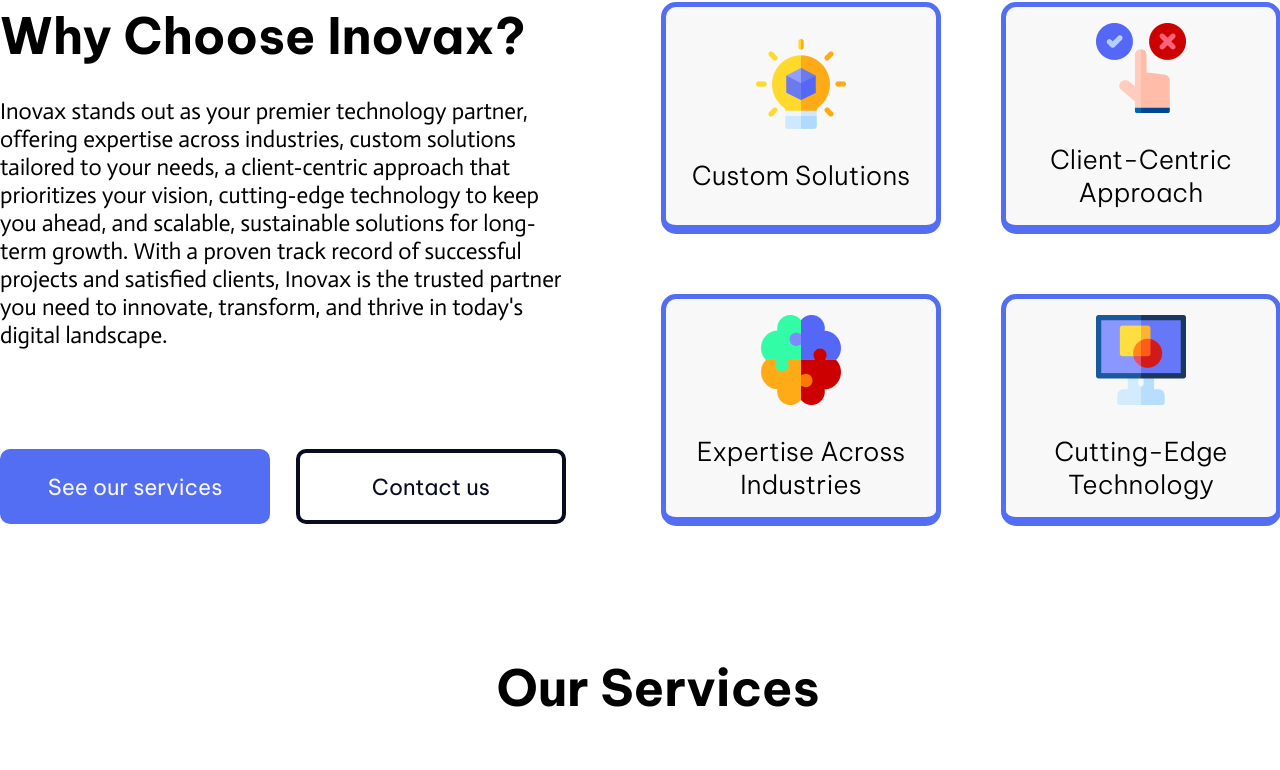
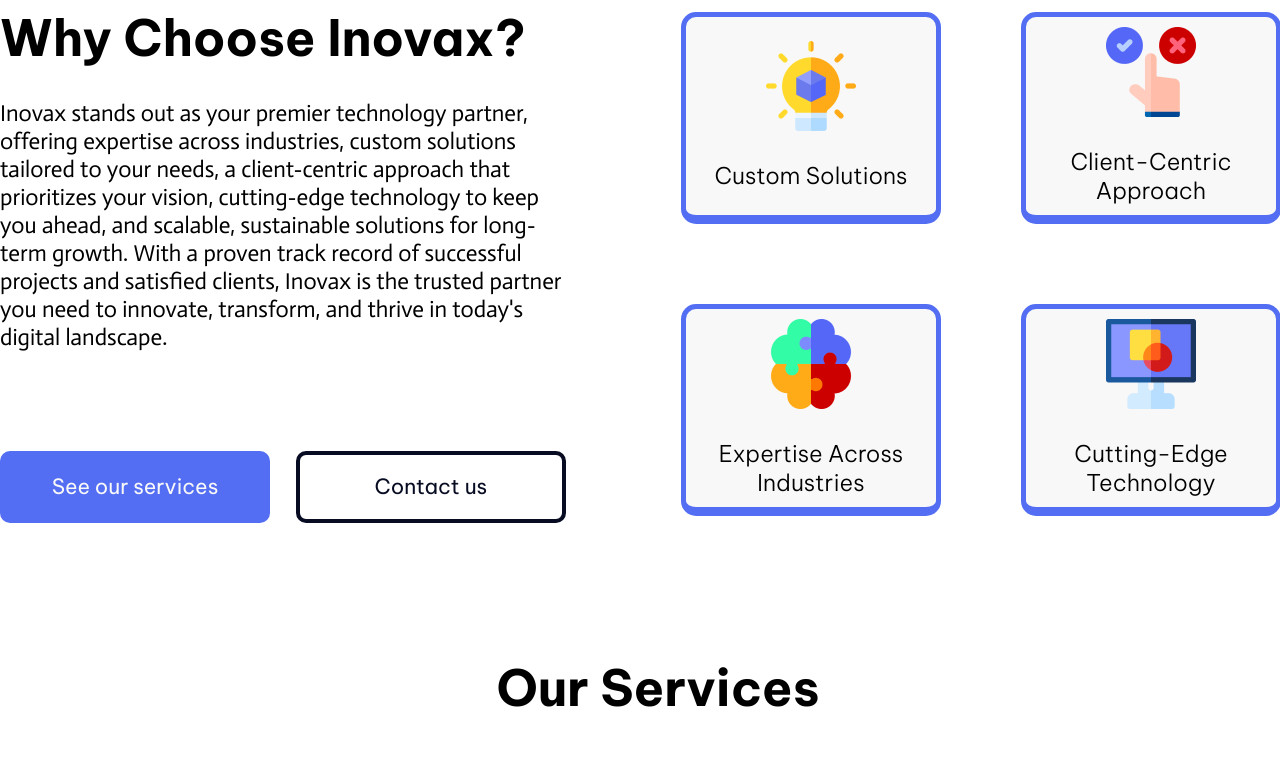
Before and after one commit to rafajdev/Inovax, a React (Vite) app: page / in a window 1280 px wide. Shown: the part 1684-2454 px from the top of the page. Built offline with nearby package versions, Linux system fonts and the light colour scheme.

Commit message:
Updated components. Adjusted sizes and fonts

```diff
--- a/src/components/button/styles.module.css
+++ b/src/components/button/styles.module.css
@@ -2,8 +2,8 @@
 
 .button {
     font-family: 'Be Vietnam Pro', sans-serif;
-    font-size: 22px;
-    height: 75px;
+    font-size: 21px;
+    height: 72px;
     border: none;
     border-radius: 10px;
     transition: 0.3s;
--- a/src/components/infoblock/styles.module.css
+++ b/src/components/infoblock/styles.module.css
@@ -2,8 +2,8 @@
 
 .infoblock {
     background-color: var(--white-color);
-    width: 280px;
-    height: 232px;
+    width: 260px;
+    height: 212px;
     display: flex;
     flex-direction: column;
     align-items: center;
@@ -18,9 +18,13 @@
     border-radius: 15px;
 }
 
+.infoblock_image {
+    width: 65px;
+}
+
 h3 {
     text-align: center;
-    font-size: 26px;
+    font-size: 23px;
     font-family: 'Be Vietnam Pro', sans-serif;
     font-weight: 300;
 }
```
